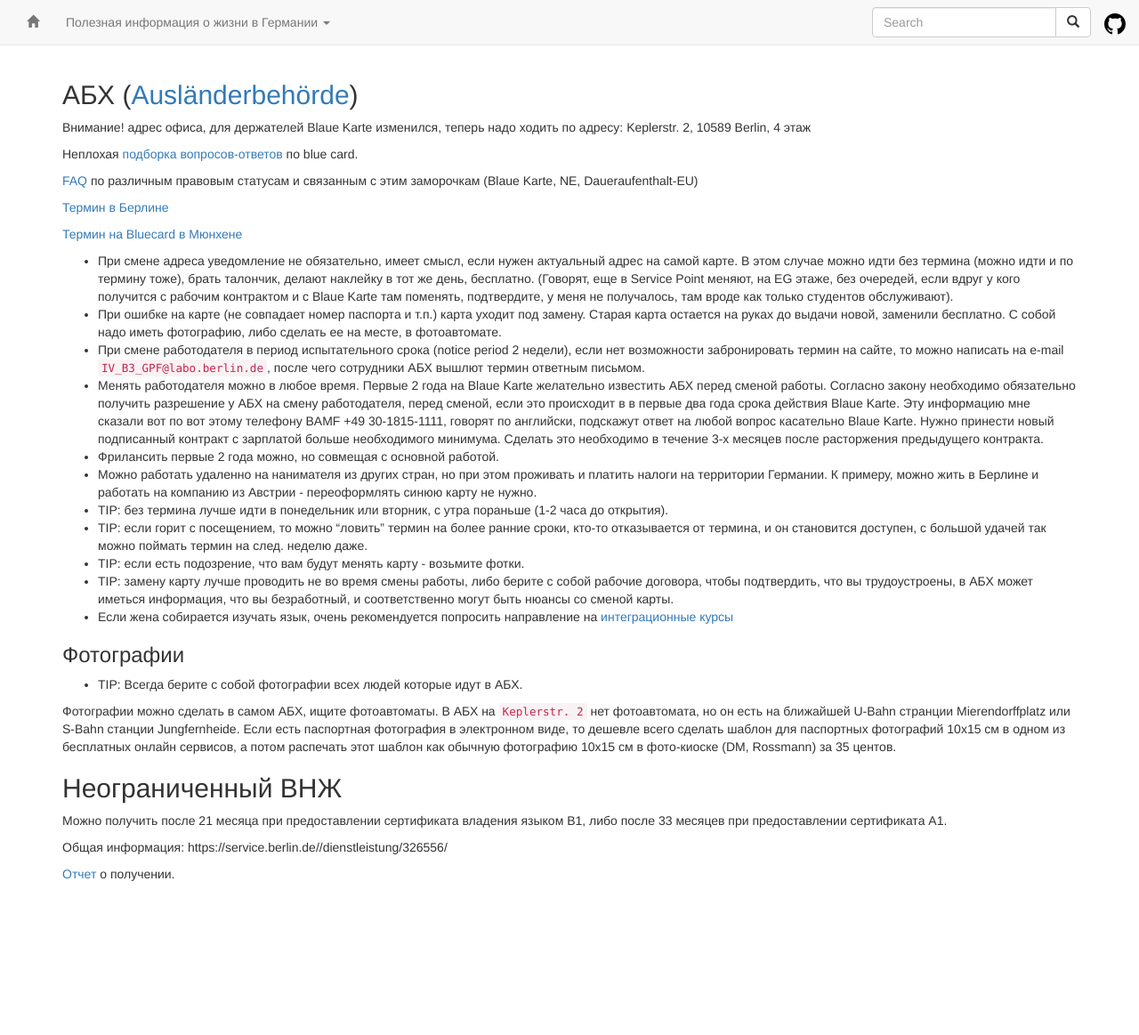
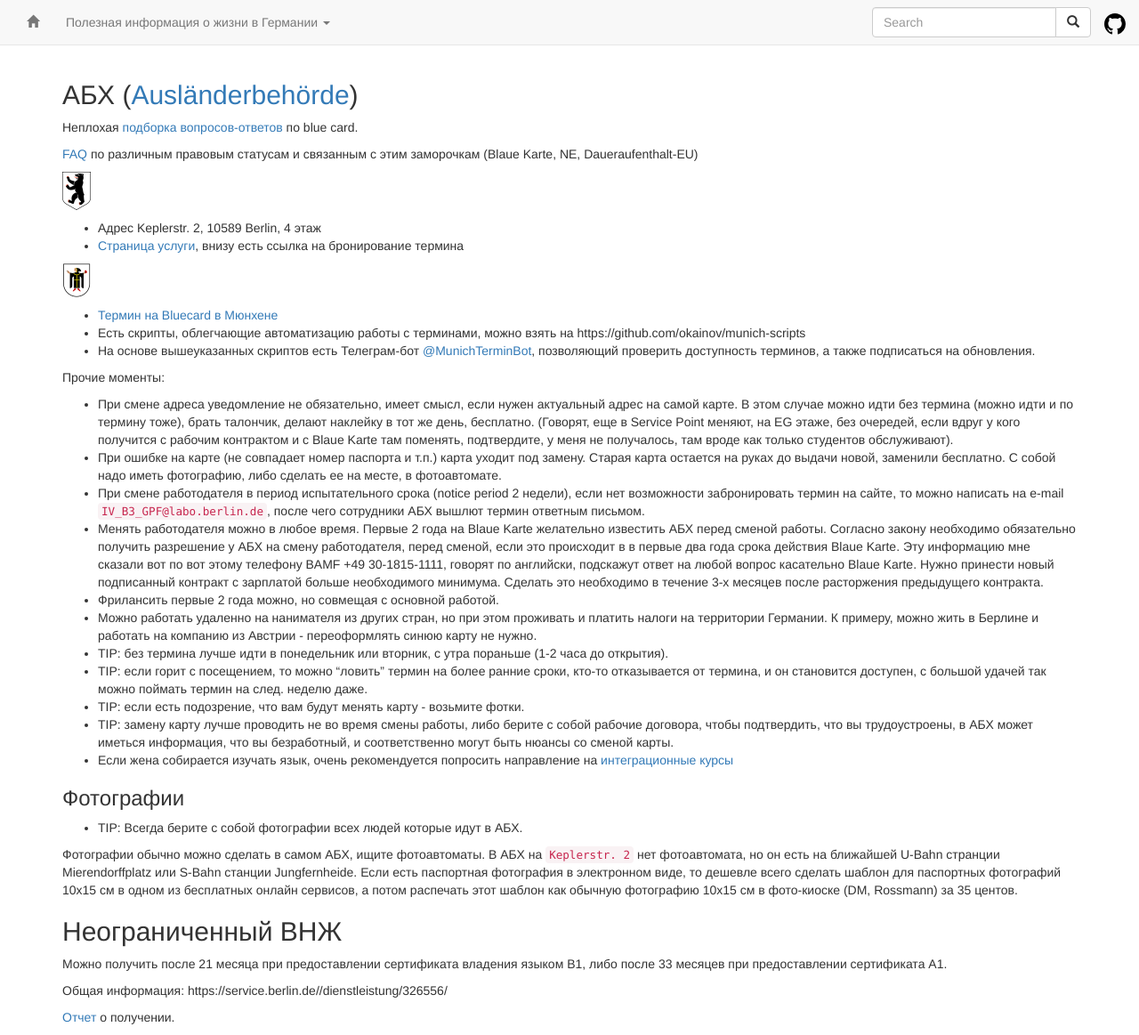
Before and after one commit to ru-de/faq, a Jekyll site: the page built from pages/АБХ.md, in a window 1280 px wide and 1163 px high. Shown: the whole window at 89% size. Built offline with Jekyll 4.4.1, drawn with Linux system fonts in a browser that asks for light colours; nearby versions of some CDN libraries.

Commit message:
Travis #1220: sync github pages

```diff
--- a/pages/АБХ.md
+++ b/pages/АБХ.md
@@ -5,16 +5,21 @@ layout: default
 
 ## АБХ ([Ausländerbehörde](http://www.berlin.de/labo/auslaender/dienstleistungen/))
 
-Внимание! адрес офиса, для держателей Blaue Karte изменился, теперь надо ходить по адресу: Keplerstr. 2, 10589 Berlin, 4 этаж
-
 Неплохая [подборка вопросов-ответов](http://viza-v-germaniyu.ru/rabota-v-germanii/golubaya-karta-blue-card) по blue card.
 
 [FAQ](http://faq.germany.ru/status.db/items/63.html) по различным правовым статусам и связанным с этим заморочкам (Blaue Karte, NE, Daueraufenthalt-EU)
 
 
-[ Термин в Берлине](https://formular.berlin.de/jfs/findform?shortname=OTVBerlin&formtecid=4&areashortname=LABO)
+ ![](files/be.png)
+ - Адрес Keplerstr. 2, 10589 Berlin, 4 этаж
+ - [Страница услуги](https://service.berlin.de/dienstleistung/324659/en/), внизу есть ссылка на бронирование термина
 
-[ Термин на Bluecard в Мюнхене](https://www.muenchen.de/rathaus/terminvereinbarung_abh.html?cts=1080627)
+ ![](files/mu.png)
+ - [Термин на Bluecard в Мюнхене](https://www.muenchen.de/rathaus/terminvereinbarung_/terminvereinbarung_abh.html?cts=1080627)
+ - Есть скрипты, облегчающие автоматизацию работы с терминами, можно взять на https://github.com/okainov/munich-scripts
+ - На основе вышеуказанных скриптов есть Телеграм-бот [@MunichTerminBot](https://t.me/MunichTerminBot), позволяющий проверить доступность терминов, а также подписаться на обновления.
+
+Прочие моменты:
 
 - При смене адреса уведомление не обязательно, имеет смысл, если нужен актуальный адрес на самой карте. В этом случае можно идти без термина (можно идти и по термину тоже), брать талончик, делают наклейку в тот же день, бесплатно. (Говорят, еще в Service Point меняют, на EG этаже, без очередей, если вдруг у кого получится с рабочим контрактом и с Blaue Karte там поменять, подтвердите, у меня не получалось, там вроде как только студентов обслуживают).
 - При ошибке на карте (не совпадает номер паспорта и т.п.) карта уходит под замену. Старая карта остается на руках до выдачи новой, заменили бесплатно. С собой надо иметь фотографию, либо сделать ее на месте, в фотоавтомате.
@@ -31,7 +36,7 @@ layout: default
 ### Фотографии
 - TIP: Всегда берите с собой фотографии всех людей которые идут в АБХ.
 
-Фотографии можно сделать в самом АБХ, ищите фотоавтоматы. В АБХ на `Keplerstr. 2` нет фотоавтомата, но он есть на ближайшей U-Bahn странции Mierendorffplatz или S-Bahn станции Jungfernheide.
+Фотографии обычно можно сделать в самом АБХ, ищите фотоавтоматы. В АБХ на `Keplerstr. 2` нет фотоавтомата, но он есть на ближайшей U-Bahn странции Mierendorffplatz или S-Bahn станции Jungfernheide.
 Если есть паспортная фотография в электронном виде, то дешевле всего сделать шаблон для паспортных фотографий 10х15 см в одном из бесплатных онлайн сервисов, а потом распечать этот шаблон как обычную фотографию 10х15 см в фото-киоске (DM, Rossmann) за 35 центов.
 
 ## Неограниченный ВНЖ
```
Also changed, not shown: pages/Авто.md (+2 -1 lines), pages/Регистрация места жительства.md (+13 -2 lines).
